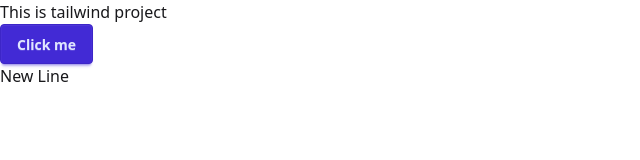
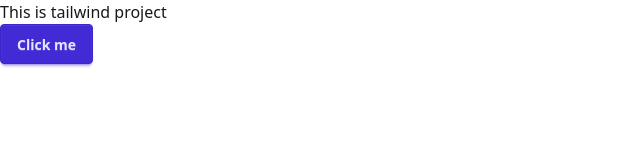
Before and after one commit to mahfuzahmedzisan/tailwind_last_class, a website built with Vite: page index.html in a window 1280 px wide. Shown: the full height of the page, 0-640 px from the left. Built offline with nearby package versions, Linux system fonts and the light colour scheme.

Commit message:
delete line

```diff
--- a/index.html
+++ b/index.html
@@ -10,6 +10,5 @@
 
     <h1>This is tailwind project</h1>
     <div class="btn btn-primary">Click me</div>
-    <p>New Line</p>
 </body>
 </html>
```
